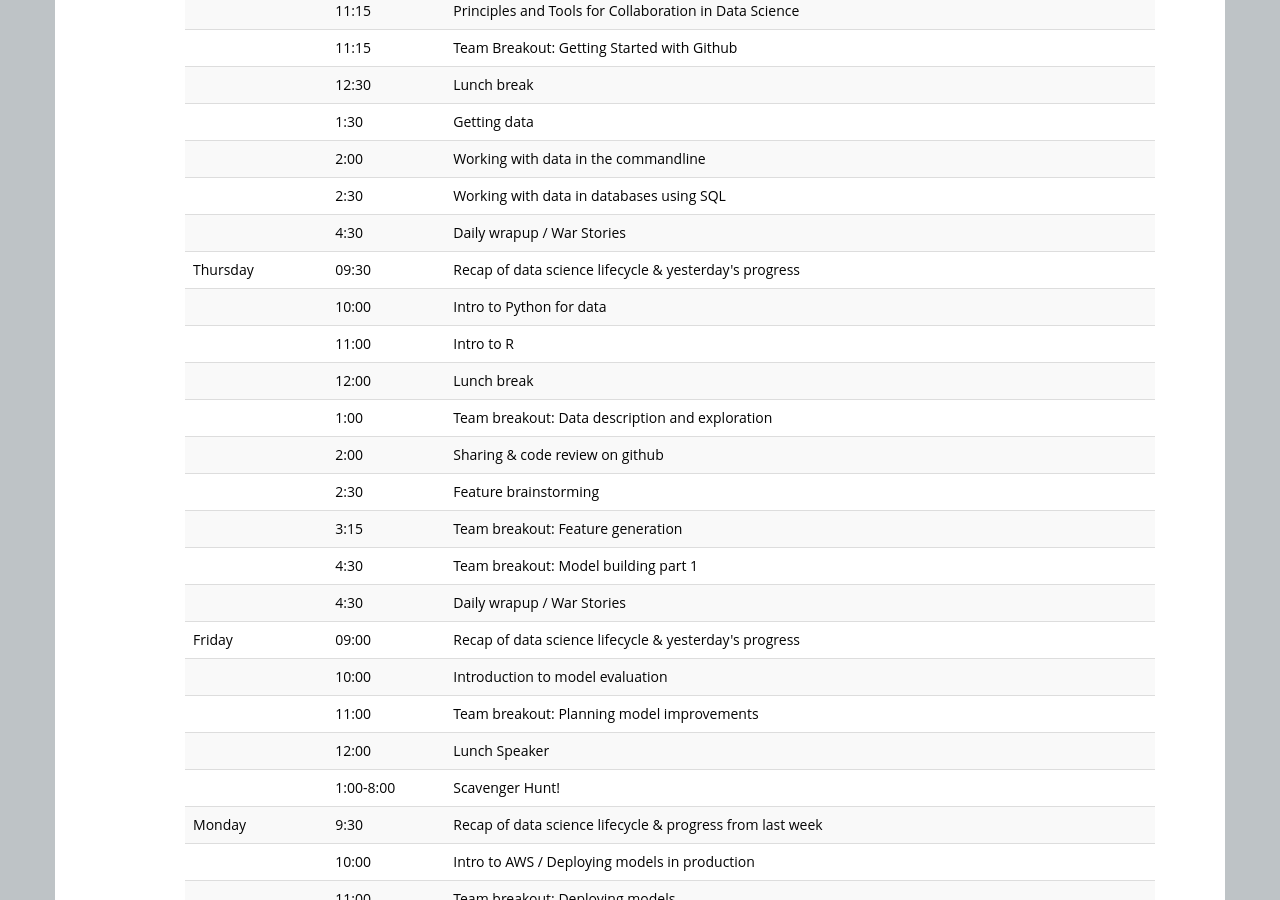
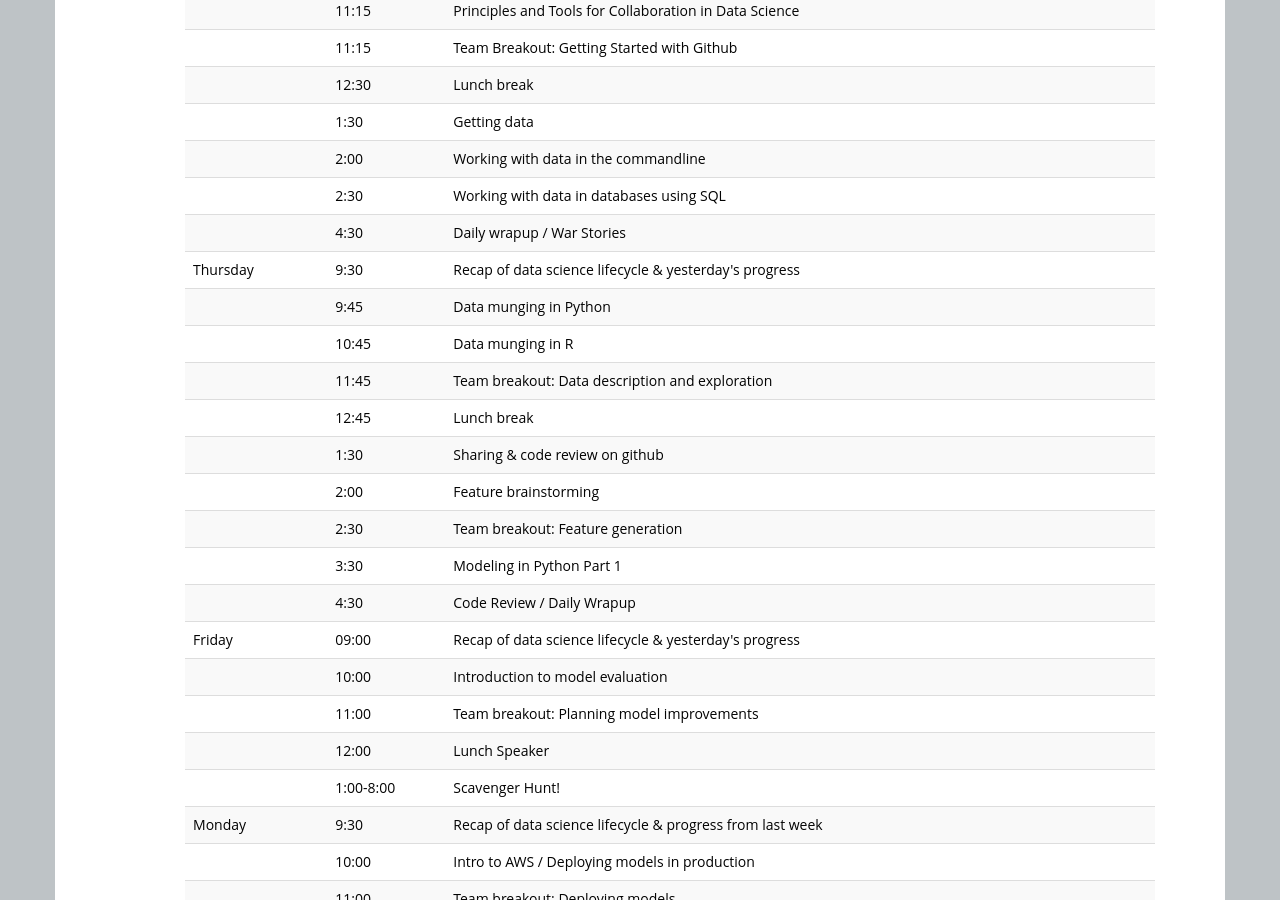
Before and after one commit to dssg/dssg-training-workshop-2015, a Jekyll site: the page built from index.html, in a window 1280 px wide and 900 px high, scrolled down 1274 px. Built offline with Jekyll 4.4.1, drawn with Linux system fonts in a browser that asks for light colours.

Commit message:
update schedule

```diff
--- a/index.html
+++ b/index.html
@@ -132,16 +132,16 @@ contact: mattgee@uchicago.edu
   <tr> <td></td>        <td>2:30</td>    <td>Working with data in databases using SQL</td> </tr>
   <tr> <td></td>        <td>4:30</td>    <td>Daily wrapup / War Stories</td> </tr>
 
-  <tr> <td>Thursday</td> <td>09:30</td>   <td>Recap of data science lifecycle & yesterday's progress</td> </tr>
-  <tr> <td></td>        <td>10:00</td>   <td>Intro to Python for data</td> </tr>
-  <tr> <td></td>        <td>11:00</td>   <td>Intro to R</td> </tr>
-  <tr> <td></td>        <td>12:00</td>   <td>Lunch break</td> </tr>
-  <tr> <td></td>        <td>1:00</td>    <td>Team breakout: Data description and exploration</td> </tr>
-  <tr> <td></td>        <td>2:00</td>    <td>Sharing & code review on github</td> </tr>
-  <tr> <td></td>        <td>2:30</td>    <td>Feature brainstorming</td> </tr>
-  <tr> <td></td>        <td>3:15</td>    <td>Team breakout: Feature generation</td> </tr>
-  <tr> <td></td>        <td>4:30</td>    <td>Team breakout: Model building part 1</td> </tr>
-  <tr> <td></td>        <td>4:30</td>    <td>Daily wrapup / War Stories</td> </tr>
+  <tr> <td>Thursday</td> <td>9:30</td>   <td>Recap of data science lifecycle & yesterday's progress</td> </tr>
+  <tr> <td></td>        <td>9:45</td>   <td>Data munging in Python</td> </tr>
+  <tr> <td></td>        <td>10:45</td>   <td>Data munging in R</td> </tr>
+  <tr> <td></td>        <td>11:45</td>    <td>Team breakout: Data description and exploration</td> </tr>
+  <tr> <td></td>        <td>12:45</td>   <td>Lunch break</td> </tr>
+  <tr> <td></td>        <td>1:30</td>    <td>Sharing & code review on github</td> </tr>
+  <tr> <td></td>        <td>2:00</td>    <td>Feature brainstorming</td> </tr>
+  <tr> <td></td>        <td>2:30</td>    <td>Team breakout: Feature generation</td> </tr>
+  <tr> <td></td>        <td>3:30</td>    <td>Modeling in Python Part 1</td> </tr>
+  <tr> <td></td>        <td>4:30</td>    <td>Code Review / Daily Wrapup </td> </tr>
 
   <tr> <td>Friday</td> <td>09:00</td> <td>Recap of data science lifecycle & yesterday's progress</td> </tr>
   <tr> <td></td>        <td>10:00</td>   <td>Introduction to model evaluation</td> </tr>
```
Also changed, not shown: 1 other file.
